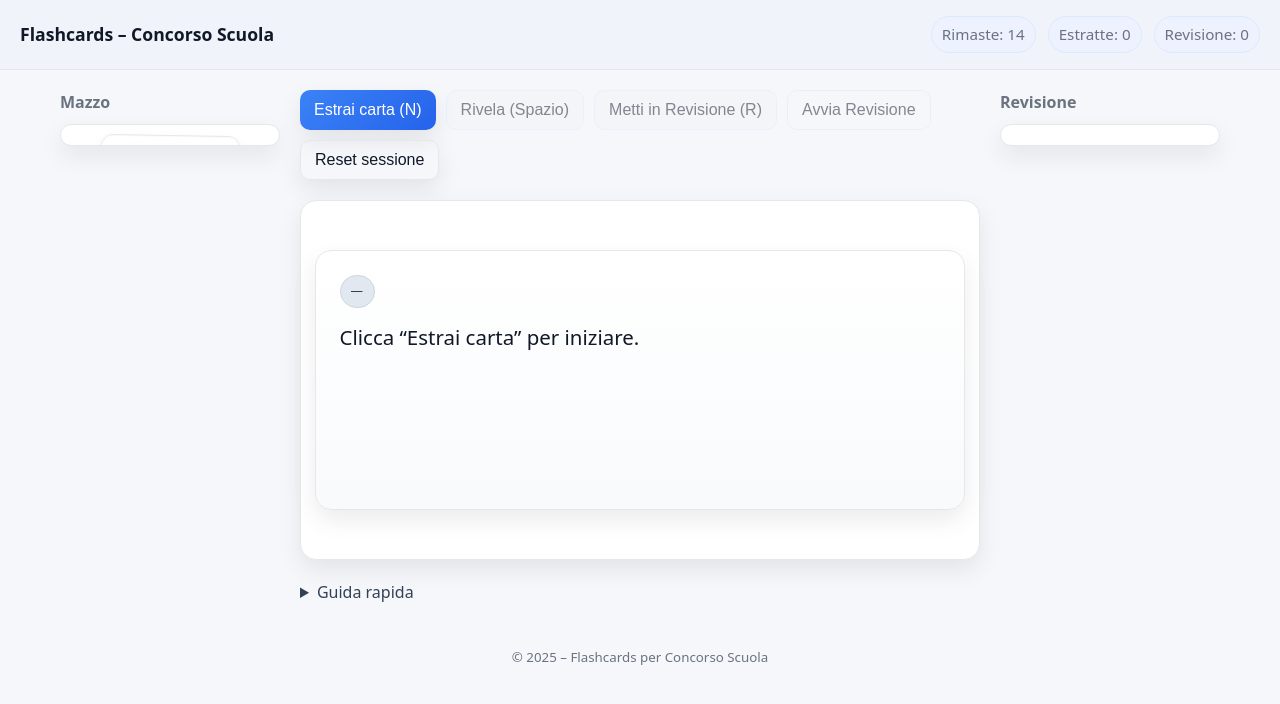
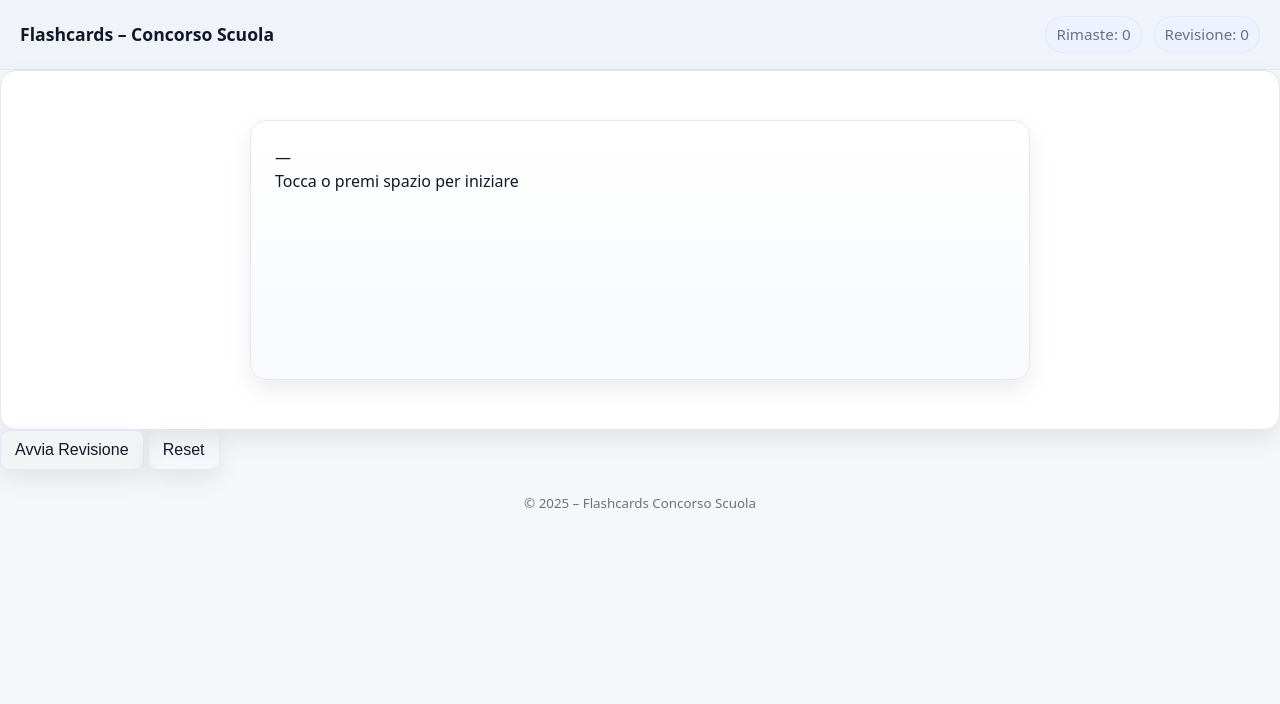
Before and after one commit to prof-franzini/flashcards, a plain HTML site: page index.html in a window 1280 px wide. Drawn offline with Linux system fonts and the light colour scheme.

Commit message:
Update index.html

```diff
--- a/index.html
+++ b/index.html
@@ -11,65 +11,33 @@
     <h1>Flashcards – Concorso Scuola</h1>
     <div class="stats">
       <span id="count-remaining">Rimaste: 0</span>
-      <span id="count-drawn">Estratte: 0</span>
       <span id="count-review">Revisione: 0</span>
     </div>
   </header>
 
-  <main class="layout">
-    <!-- Pila Mazzo -->
-    <aside class="pile-col">
-      <h2 class="pile-title">Mazzo</h2>
-      <div id="deck-pile" class="pile" aria-label="Pila del mazzo"></div>
-    </aside>
+  <main class="center">
+    <div id="card-area" class="card-area">
+      <div class="card" id="card">
+        <div class="face front" id="card-front">
+          <div class="tag" id="card-direction">—</div>
+          <div class="text" id="card-question">Tocca o premi spazio per iniziare</div>
+          <div class="meta" id="card-meta"></div>
+        </div>
+        <div class="face back hidden" id="card-back">
+          <div class="tag">Risposta</div>
+          <div class="text" id="card-answer">—</div>
+        </div>
+      </div>
+    </div>
 
-    <!-- Area centrale -->
-    <section class="center-col">
-      <section class="controls">
-        <button id="btn-draw" class="primary">Estrai carta (N)</button>
-        <button id="btn-reveal" class="secondary">Rivela (Spazio)</button>
-        <button id="btn-to-review" class="secondary" disabled>Metti in Revisione (R)</button>
-        <button id="btn-review-mode" class="ghost" disabled>Avvia Revisione</button>
-        <button id="btn-reset" class="ghost">Reset sessione</button>
-      </section>
-
-      <section id="card-area" class="card-area" aria-live="polite">
-        <div class="card" id="card" tabindex="0" aria-label="flashcard">
-          <div class="card-face" id="card-front">
-            <div class="card-tag" id="card-direction">—</div>
-            <div class="card-text" id="card-question">Clicca “Estrai carta” per iniziare.</div>
-            <div class="card-meta" id="card-meta"></div>
-          </div>
-          <div class="card-face hidden" id="card-back">
-            <div class="card-tag">Risposta</div>
-            <div class="card-text" id="card-answer">—</div>
-          </div>
-        </div>
-      </section>
-
-      <section class="help">
-        <details>
-          <summary>Guida rapida</summary>
-          <ul>
-            <li><strong>Estrai carta (N):</strong> nuova carta casuale dalla pila.</li>
-            <li><strong>Rivela (Spazio):</strong> mostra il retro/risposta.</li>
-            <li><strong>Metti in Revisione (R):</strong> sposta la carta nella pila Revisione.</li>
-            <li><strong>Avvia Revisione:</strong> ripassa solo le carte in revisione.</li>
-            <li><strong>Reset sessione:</strong> ricomincia e mescola tutto.</li>
-          </ul>
-        </details>
-      </section>
-    </section>
-
-    <!-- Pila Revisione -->
-    <aside class="pile-col">
-      <h2 class="pile-title">Revisione</h2>
-      <div id="review-pile" class="pile" aria-label="Pila della revisione"></div>
-    </aside>
+    <div class="buttons">
+      <button id="btn-toggle-review" class="secondary">Avvia Revisione</button>
+      <button id="btn-reset" class="ghost">Reset</button>
+    </div>
   </main>
 
   <footer class="footer">
-    <small>© 2025 – Flashcards per Concorso Scuola</small>
+    <small>© 2025 – Flashcards Concorso Scuola</small>
   </footer>
 
   <script src="app.js" defer></script>
```
